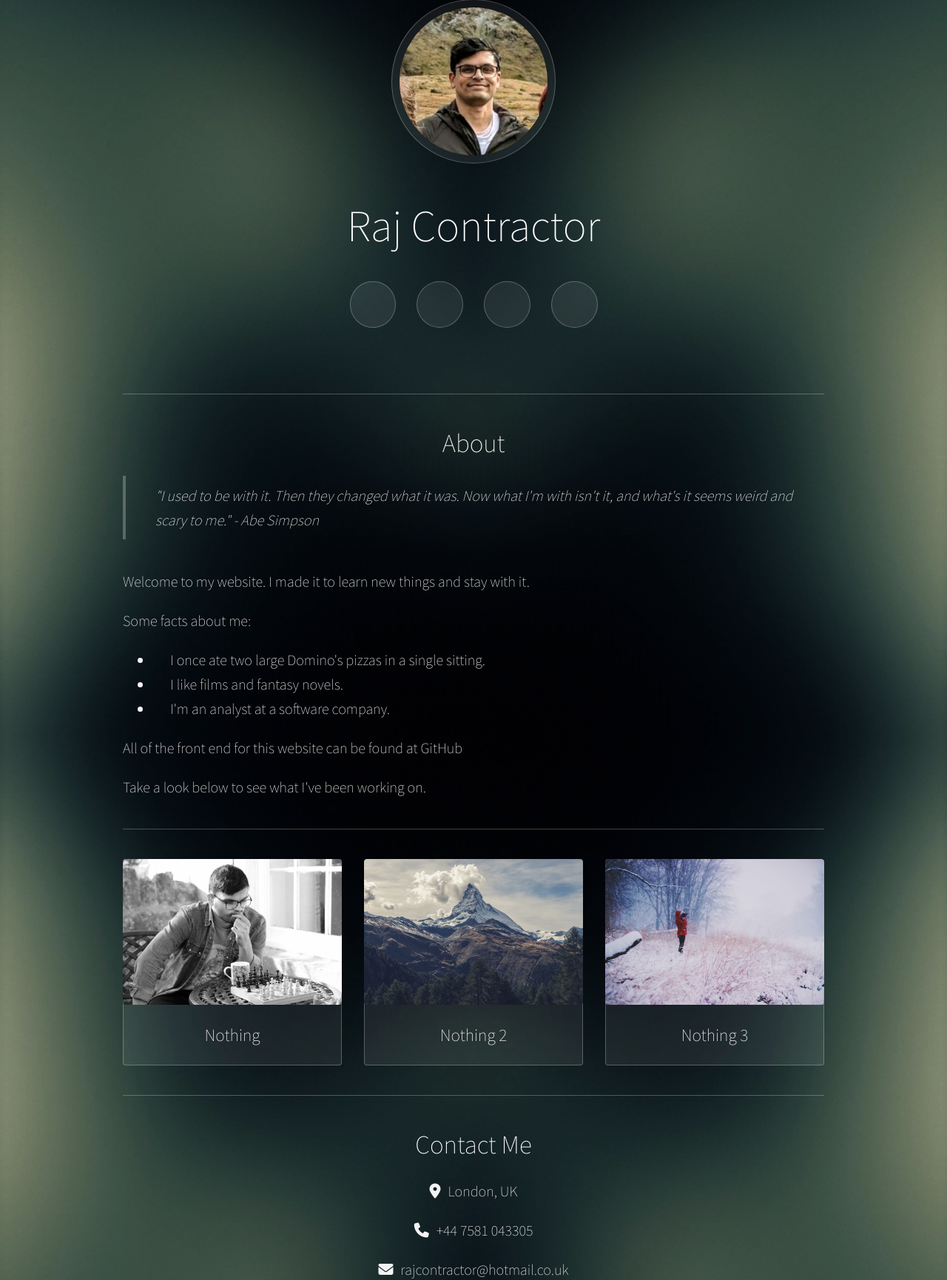
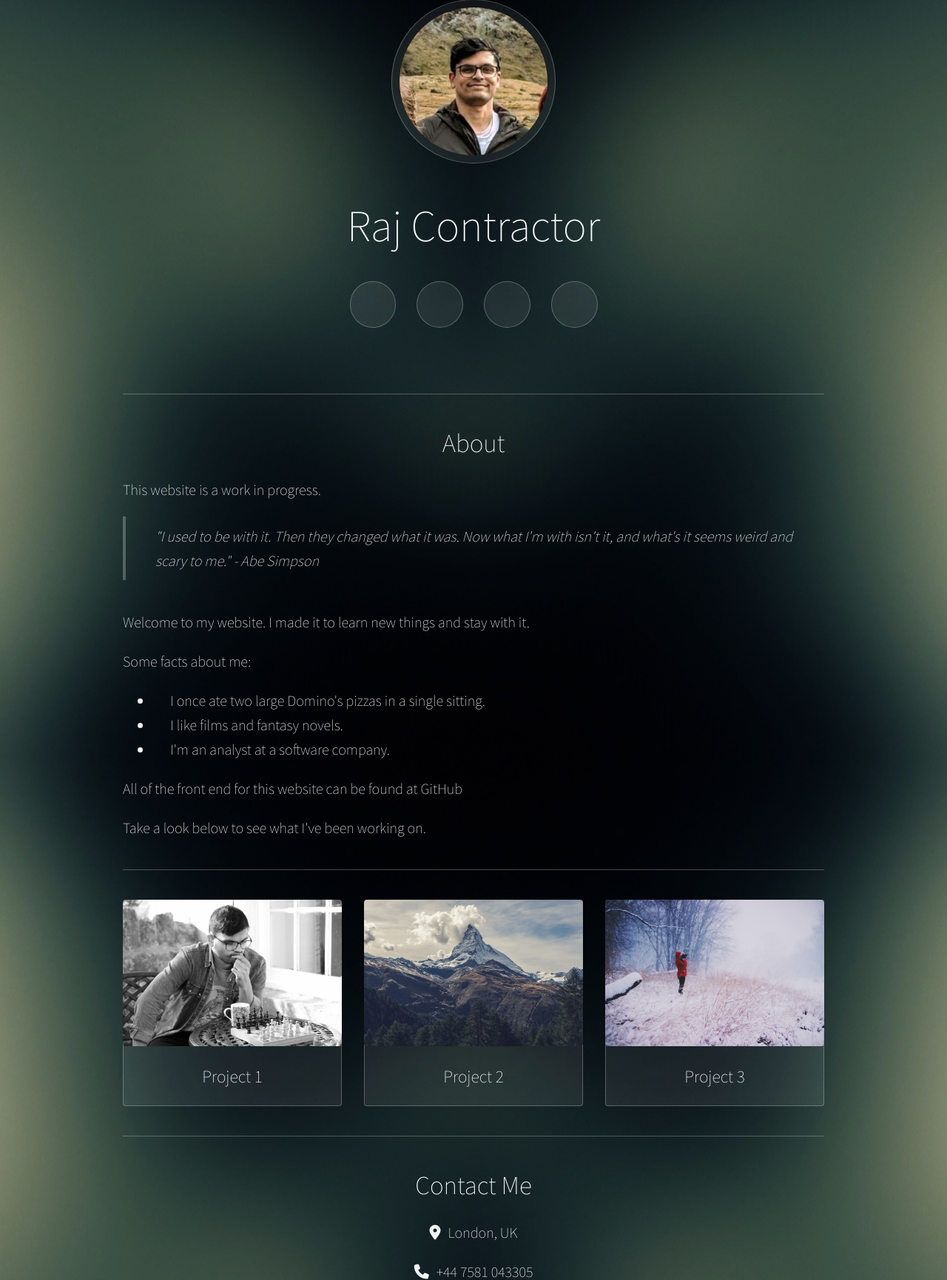
Before and after one commit to contractorr/personal-website-whole, a Django app: page / in a window 1280 px wide. Shown: the part 129-1859 px from the top of the page at 74% size. Run offline with Django 3.2, Linux system fonts and the light colour scheme; some libraries are stand-ins or nearby versions.

Commit message:
Minor updates

```diff
--- a/homepage/templates/homepage/index.html
+++ b/homepage/templates/homepage/index.html
@@ -26,6 +26,7 @@
 				<hr>
 				<h2> About </h2>
                 <section class="align-left">
+					<p>This website is a work in progress.</p>
                     <blockquote>"I used to be with it. Then they changed what it was. Now what I'm with isn't it, and what's it seems weird and scary to me." - Abe Simpson</blockquote>
 					<p>Welcome to my website. I made it to learn new things and stay with it.</p>
 					<p>Some facts about me:</p>
@@ -43,19 +44,19 @@
 					<div>
 						<a href="project_1.html">
 							<img src="/static/images/thumbs/_chess.jpg" alt="" />
-							<h3>Nothing</h3>
+							<h3>Project 1</h3>
 						</a>
 					</div>
 					<div>
 						<a href="project_2.html">
 							<img src="/static/images/thumbs/04.jpg" alt="" />
-							<h3>Nothing 2</h3>
+							<h3>Project 2</h3>
 						</a>
 					</div>
 					<div>
 						<a href="project_3.html">
 							<img src="/static/images/thumbs/06.jpg" alt="" />
-							<h3>Nothing 3</h3>
+							<h3>Project 3</h3>
 						</a>
 					</div>
 				</section>
```
